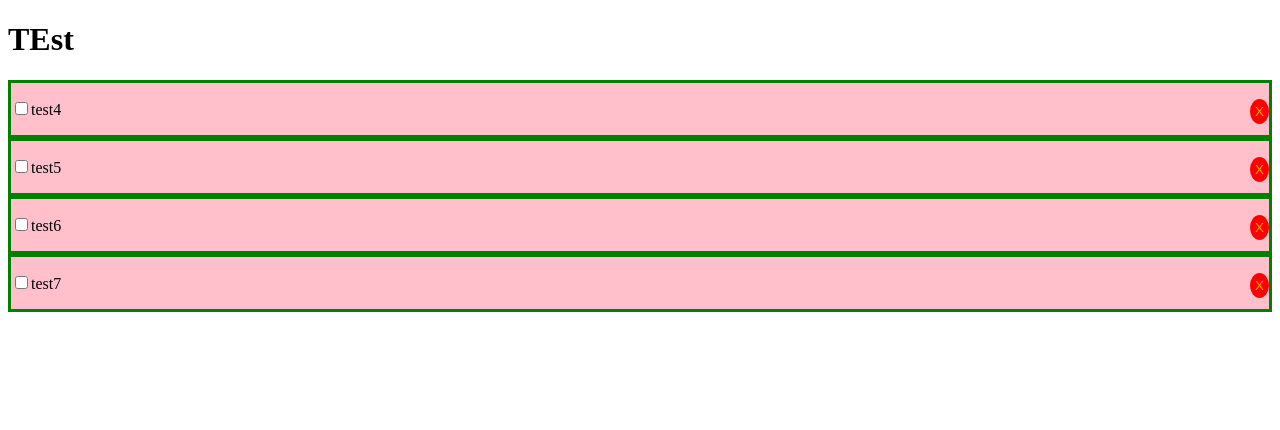
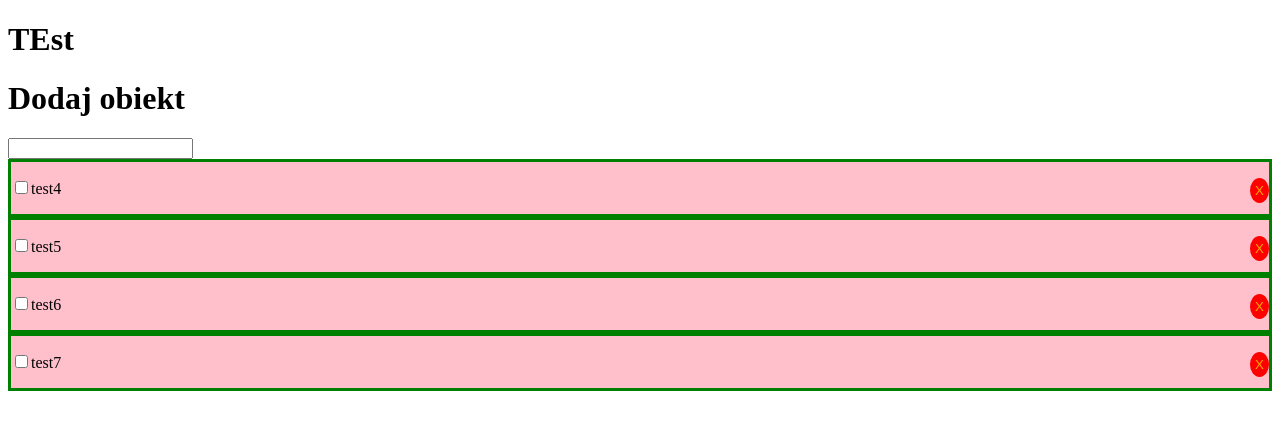
Before and after one commit to tlomiej/FirstReactApp, a React (Create React App) app: page / in a window 1280 px wide. Shown: the top 430 px of the page. Built offline with nearby package versions, Linux system fonts and the light colour scheme.

Commit message:
refaktor, wstep do dodaj obiekt

```diff
--- a/src/App.tsx
+++ b/src/App.tsx
@@ -1,13 +1,7 @@
 import React, {Component} from 'react';
-import Todos from './components/Todos'
-import ReactDOM from "react-dom";
-
-type Task = {
-  name: string;
-  id: number;
-};
-
-interface Tasks extends Array<Task>{};
+import Todos from './components/Todos';
+import {Task} from './models/Task';
+import AddTodo from './components/AddTodo';
 
 
 interface State {
@@ -53,6 +47,10 @@ class App extends React.Component<{}, State>  {
       <div className="App">
       <h1>TEst</h1>
       <header className="App-header">
+
+      <AddTodo/>
+
+
         <Todos login={this.textParam} tasks={this.state.tasks} onDelete={this.deleteTask}/>
 
 
--- /dev/null
+++ b/src/components/AddTodo.tsx
@@ -0,0 +1,28 @@
+import React, {Component} from 'react';
+import {Task} from "./../models/Task";
+
+
+interface Props {
+    onChange?: (event: React.ChangeEvent<HTMLInputElement>) => void;
+    onAdd?: (event: React.FormEvent<HTMLFormElement>) => void;
+    task?: Task;
+  }
+
+class AddTodo<AddTodo> extends React.Component<Props> {
+
+  render() {
+    return (
+        <div>
+            <h1>Dodaj obiekt</h1>
+            <input />
+            {/* <form onSubmit={onAdd}>
+                <input onChange={onChange} value={task.name} />
+                <button type="submit">Add a task</button>
+            </form> */}
+        </div>
+        )
+  }
+}
+
+
+export default AddTodo;
--- /dev/null
+++ b/src/models/Task.tsx
@@ -0,0 +1,4 @@
+export type Task = {
+    name: string;
+    id: number;
+  };
```
Also changed, not shown: src/components/Todos.tsx (+3 -11 lines), src/components/TodosItem.tsx (deleted, +0 -32 lines).
